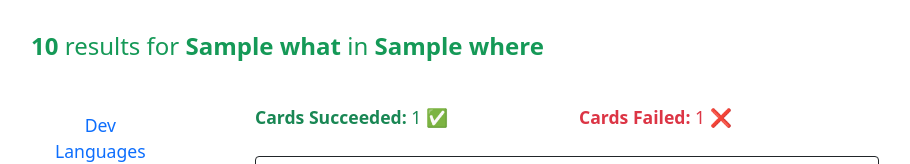
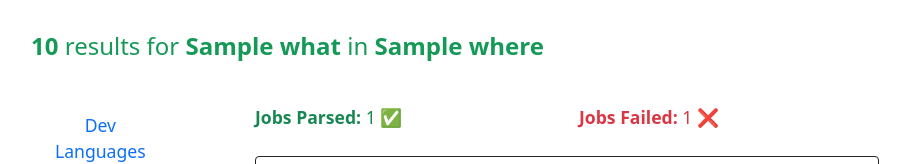
Before and after one commit to mikeyo89/job-scraper, a Django app: template web_app/job_scraper/templates/scraper/search.html in a window 1280 px wide, after a click on "Raw Results". Shown: the part 188-352 px from the top of the page, without its empty margins (193-1103 px from the left). Run offline with Django 3.2, Linux system fonts and the light colour scheme; the template is opened without the code that fills it: most values are stand-ins (such as "Sample title", 1, 10 or a date in 2020); some libraries are stand-ins or nearby versions.

Commit message:
Minor "Raw Results" UI Fixes

```diff
--- a/web_app/job_scraper/models.py
+++ b/web_app/job_scraper/models.py
@@ -172,7 +172,7 @@ class JobDataModel:
         ['Sinatra', 0],
         ['Materialize', 0],
         ['Bootstrap', 0],
-        ['Tailwind CSS', 0],
+        ['Tailwind', 0],
         ['Ionic', 0],
         ['Xamarin', 0],
         ['Phonegap', 0],
--- a/web_app/job_scraper/templates/scraper/search.html
+++ b/web_app/job_scraper/templates/scraper/search.html
@@ -167,13 +167,13 @@
                                                 <div class="col-10 offset-2">
                                                     {% for pl in card.details.programming_languages %}
                                                         {% if pl.1 == True %}
-                                                            <span class="btn btn-light rounded-pill" style="margin-top: 15px; margin-left: 0; margin-bottom: 0; max-width: 40%; max-height: 40px; font-size: .9em;">{{ pl.0 }}</span>
+                                                            <span class="btn btn-light rounded-pill" style="margin-top: 15px; margin-left: 0; margin-bottom: 0; max-width: 43%; max-height: 40px; font-size: .9em;">{{ pl.0 }}</span>
                                                         {% endif %}
                                                     {% endfor %}
 
                                                     {% for f in card.details.frameworks %}
                                                         {% if f.1 == True %}
-                                                            <span class="btn btn-secondary rounded-pill" style="margin-top: 15px; margin-left: 0; margin-bottom: 0; max-width: 40%; max-height: 40px; font-size: .9em;">{{ f.0 }}</span>
+                                                            <span class="btn btn-secondary rounded-pill" style="margin-top: 15px; margin-left: 0; margin-bottom: 0; max-width: 43%; max-height: 40px; font-size: .9em;">{{ f.0 }}</span>
                                                         {% endif %}
                                                     {% endfor %}
                                                 </div>
@@ -332,10 +332,10 @@
                     <div class="tab-pane fade" id="v-pills-results-dk" role="tabpanel" aria-labelledby="v-pills-results-tab-dk">
                         <div class="row">
                             <div class="col-6 text-success">
-                                <b>Cards Succeeded:</b> {{ parser.success_count }} ✅
+                                <b>Jobs Parsed:</b> {{ parser.success_count }} ✅
                             </div>
                             <div class="col-6 text-danger">
-                                <b>Cards Failed:</b> {{ parser.failure_count }} ❌
+                                <b>Jobs Failed:</b> {{ parser.failure_count }} ❌
                             </div>
                         </div>
                         {% if parser %}
```
